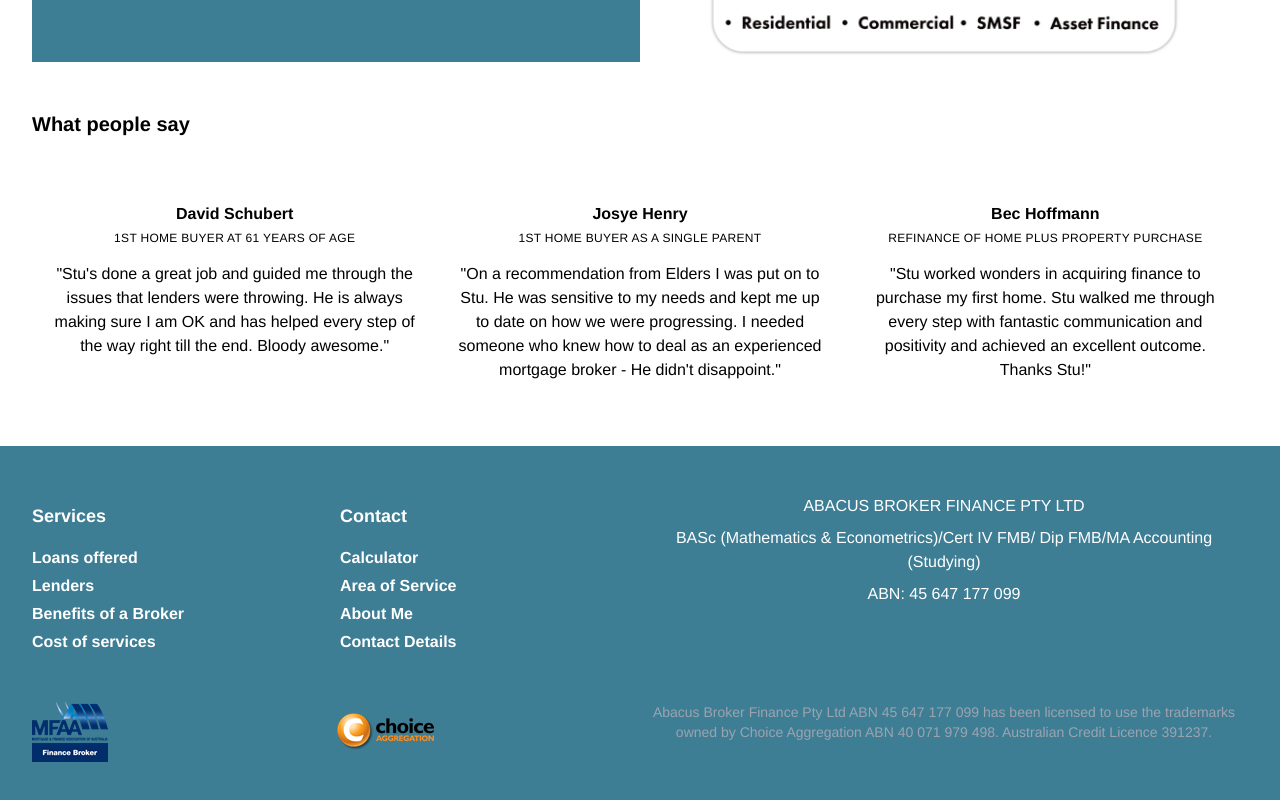
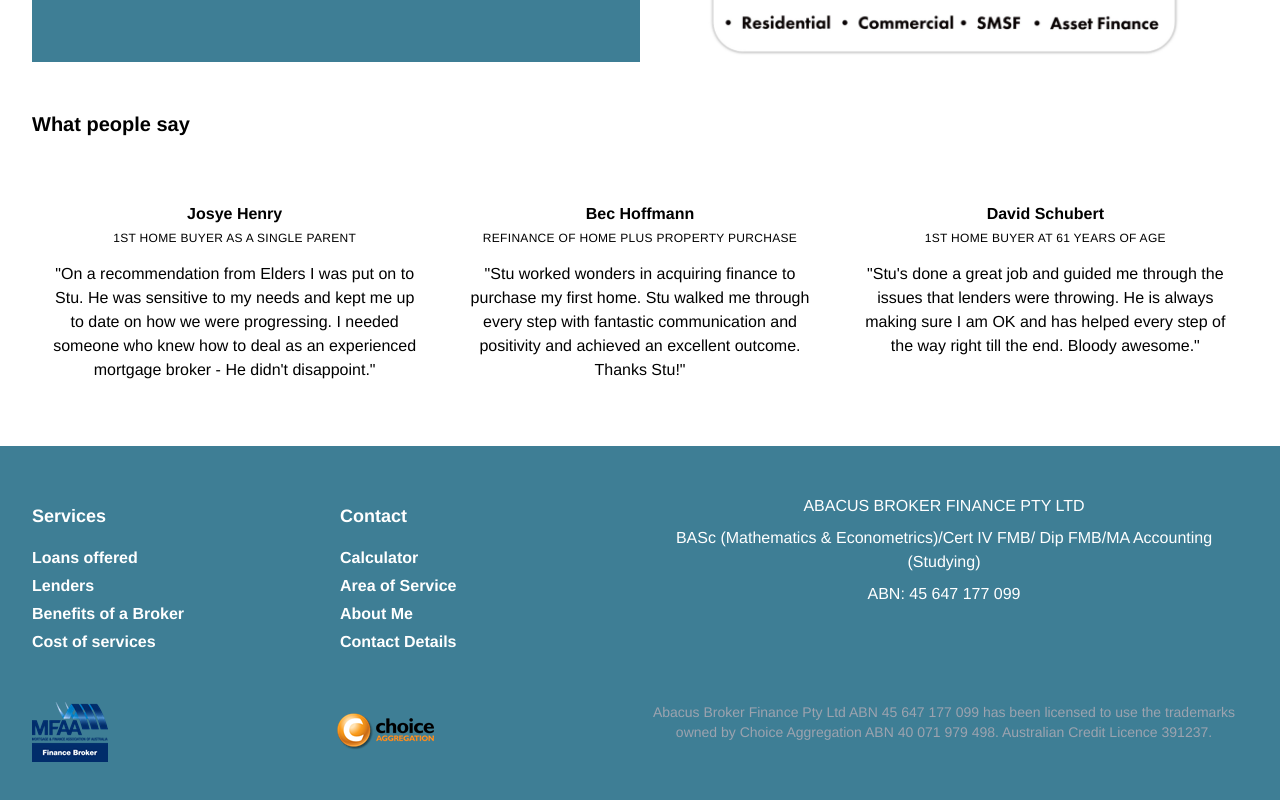
Before and after one commit to 192Iridium77/AbacusFinance, a React (Create React App) app: page / in a window 1280 px wide. Shown: the part 2681-3481 px from the top of the page. Built offline with nearby package versions, Linux system fonts and the light colour scheme; what tailwindcss-aspect-ratio would draw is missing.

Commit message:
reorder testimonials

```diff
--- a/src/components/Testimonials.jsx
+++ b/src/components/Testimonials.jsx
@@ -15,13 +15,6 @@ export default function Testimonials() {
   );
   const testimonials = [
     {
-      name: "David Schubert",
-      title: "1st Home Buyer at 61 years of age",
-      text: `Stu's done a great job and guided me through the issues that lenders were throwing.
-        He is always making sure I am OK and has helped every step of the way right till the end.
-        Bloody awesome.`,
-    },
-    {
       name: "Josye Henry",
       title: "1st home buyer as a single parent",
       text: `On a recommendation from Elders I was put on to Stu. He was sensitive to my needs and kept me up to date on how we were progressing.
@@ -31,6 +24,13 @@ export default function Testimonials() {
       name: "Bec Hoffmann",
       title: "Refinance of home plus property purchase",
       text: "Stu worked wonders in acquiring finance to purchase my first home. Stu walked me through every step with fantastic communication and positivity and achieved an excellent outcome. Thanks Stu!",
+    },
+    {
+      name: "David Schubert",
+      title: "1st Home Buyer at 61 years of age",
+      text: `Stu's done a great job and guided me through the issues that lenders were throwing.
+        He is always making sure I am OK and has helped every step of the way right till the end.
+        Bloody awesome.`,
     },
   ];
 
```
